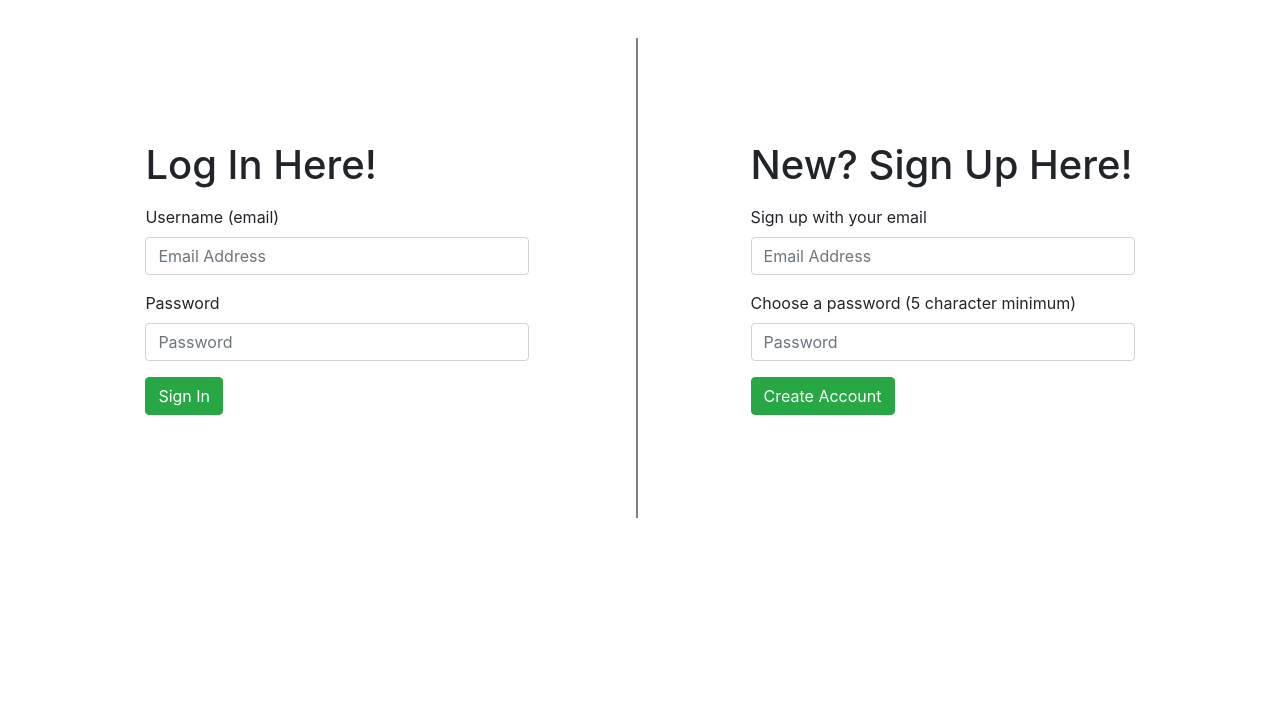
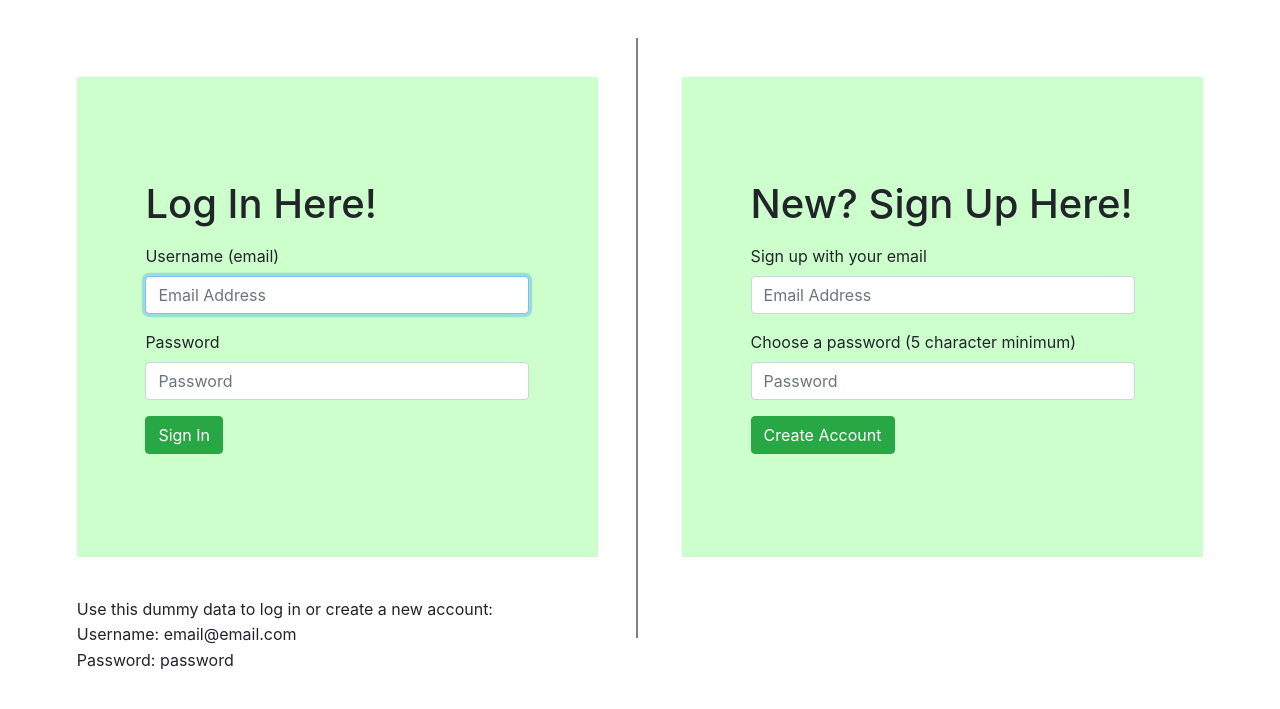
Before and after one commit to natyz/cs4640project, a PHP site: page /login.html in a window 1280 px wide. Shown: the part 56-765 px from the top of the page. Run offline with PHP 8.4, Linux system fonts and the light colour scheme.

Commit message:
add responsive design

```diff
--- a/addnote.html
+++ b/addnote.html
@@ -90,14 +90,13 @@
 <script src="note.js"></script>
 <script>
   // ANONYMOUS FUNCTION
-  var date_func = function () {
+  (function () {
     n = new Date();
     y = n.getFullYear();
     m = n.getMonth() + 1;
     d = n.getDate();
     document.getElementById("date").innerHTML = m + "/" + d + "/" + y;
-  }
-  date_func();
+  })();
   // ARROW FUNCTION
   deleteNote = () => alert("Deleted");
   saveNote = () => alert("Saved");
--- a/login.html
+++ b/login.html
@@ -53,9 +53,10 @@
     </nav>
 </header>
 
-<body>
+<body onload="setFocus()">
+    <div class="whole">
         <div class="body">
-        <div class="login">
+            <div class="login" style="background-color: #cfc; height: 60vh;">
                 <form>
                     <div class="form-group">
                         <h1>Log In Here!</h1>
@@ -69,29 +70,49 @@
                         <input type="password" id="email" class="form-control" placeholder="Password" minlength="5"
                             required>
                     </div>
-                <button type="submit" class="btn btn-success" onclick="location.href='mynotes.html';">Sign In</button>
+                    <button type="submit" class="btn btn-success" onclick="validate()">Sign In</button>
                 </form>
             </div>
-        <div style="border-left: 2px solid grey; flex: 1;"></div>
+            <div class="line"></div>
             <div class="login">
                 <form>
                     <div class="form-group">
                         <h1>New? Sign Up Here!</h1>
                     </div>
                     <div class="form-group">
-                    <label for="email">Sign up with your email</label>
-                    <input type="email" id="email" class="form-control" placeholder="Email Address">
+                        <label for="newemail">Sign up with your email</label>
+                        <input type="email" id="newemail" class="form-control" placeholder="Email Address">
                     </div>
                     <div class="form-group">
-                    <label for="password">Choose a password (5 character minimum)</label>
-                    <input type="password" id="password" class="form-control" placeholder="Password" minlength="5"
-                        required>
+                        <label for="newpassword">Choose a password (5 character minimum)</label>
+                        <input type="password" id="newpassword" class="form-control" placeholder="Password"
+                            minlength="5" required>
                     </div>
-                <button type="submit" class="btn btn-success" onclick="location.href='mynotes.html';">Create
-                    Account</button>
+                    <button type="submit" class="btn btn-success" onclick="validateNew()">Create Account</button>
                 </form>
+            </div>
+        </div>
+        <div class="dummydata">
+            <p>Use this dummy data to log in or create a new account:</p>
+            <p>Username: email@email.com</p>
+            <p>Password: password</p>
         </div>
     </div>
 </body>
 
+<script>
+    let setFocus = () => document.getElementById("email").focus();
+
+    // ARROW FUNCTION
+    let validate = () => document.getElementById("email").value == "email@email.com" &&
+        document.getElementById("password").value == "password" ? location.href("mynotes.html")
+        : alert("The username or password is incorrect.");
+
+    let validateNew = () => document.getElementById("newemail").value != "" &&
+        document.getElementById("newpassword").value != "" ? location.href("mynotes.html") :
+        alert("Please choose a username and password");
+
+
+</script>
+
 </html>
--- a/styles/login.css
+++ b/styles/login.css
@@ -1,6 +1,5 @@
 .body {
     display: flex;
-    flex-direction: row;
     margin: 3vw;
     height: 60vh;
 }
@@ -12,8 +11,56 @@
     margin: 3vw;
     justify-content: center;
     align-items: center;
+    background-color: #cfc;
+
 }
 
 .form-group {
     width: 30vw;
 }
+
+@media only screen and (max-width: 600px) {
+    .whole {
+        display: flex;
+        flex-direction: column;
+    }
+    .body {
+        flex-direction: column;
+        height: 150vh;
+    }
+
+    .login {
+        position: relative;
+        top: 8vh;
+        height: 100vh;
+        padding: 10vh;
+    }
+
+    .dummydata {
+        position: relative;
+        bottom: -25vh;
+        padding-bottom: 5vh;
+    }
+}
+
+@media only screen and (min-width: 600px) {
+    .body {
+        flex-direction: row;
+    }
+
+    .login {
+        height: 60vh;
+    }
+
+    .dummydata {
+        position: relative;
+        top: 1vh;
+        margin-left: 6vw;
+        padding-top: 5vh;
+        line-height: 60%;
+    }
+
+    .line {
+        border-left: 2px solid grey; flex: 1; height: 75vh;
+    }
+}
```
Also changed, not shown: home.html (+4 -4 lines), mynotes.html (+30 -22 lines), styles/home.css (+10 -0 lines), styles/mynotes.css (+23 -1 lines). Lines whose indentation alone changed are shown as unchanged.
